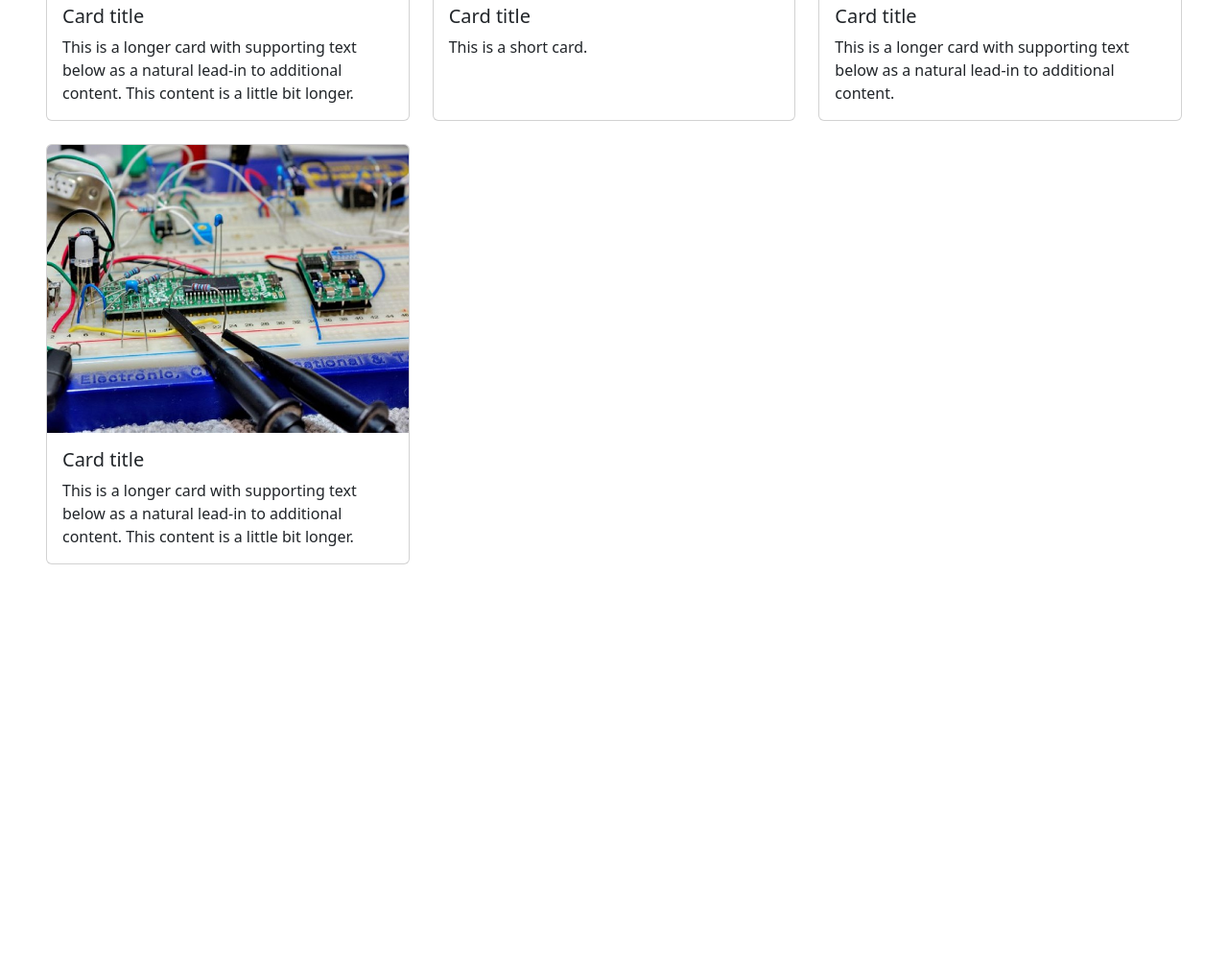
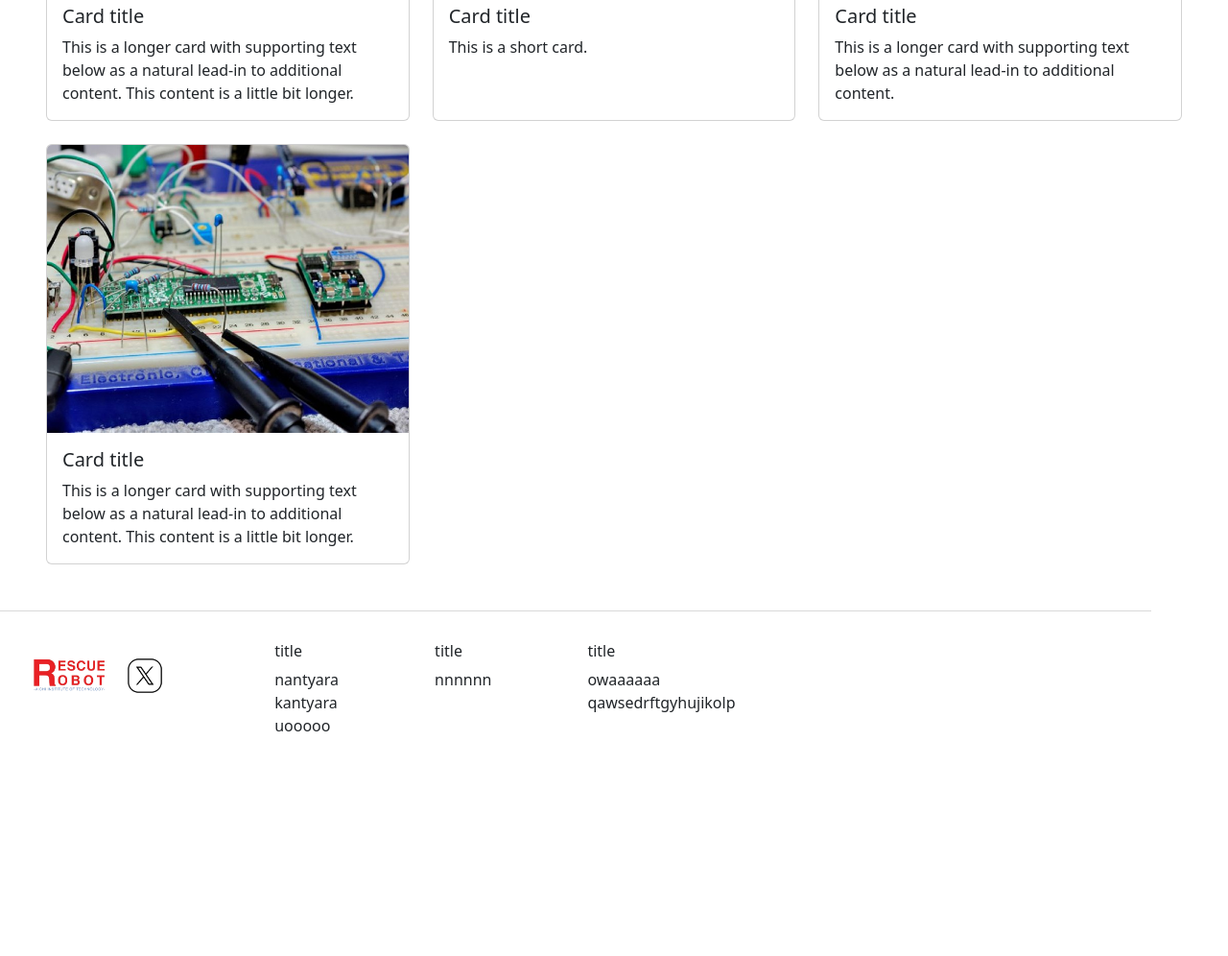
Before and after one commit to hukurou123/rescon, a plain HTML site: page index.html in a window 1280 px wide. Shown: the part 2327-3323 px from the top of the page at 96% size. Before the commit the page ends 2963 px from the top, so only its background shows below. Drawn offline with nearby package versions, Linux system fonts and the light colour scheme.

Commit message:
🦉Update:Footer
フッターの追加

```diff
--- a/index.html
+++ b/index.html
@@ -167,4 +167,27 @@
     </div>
     <script src="https://cdn.jsdelivr.net/npm/bootstrap@5.3.0/dist/js/bootstrap.bundle.min.js" integrity="sha384-geWF76RCwLtnZ8qwWowPQNguL3RmwHVBC9FhGdlKrxdiJJigb/j/68SIy3Te4Bkz" crossorigin="anonymous"></script>
   </body>
+  <footer>
+    <div id="icons">
+        <img src="images/Logo.png" alt="logo" class="img-fluid" width="80px" height="20px">
+        <a href="https://x.com/nagakuteborders" target="_blank">
+        <img width="70" height="70" src="images/X_logo.png" alt="twitter"/>
+        </a>
+    </div>
+    <div>
+        <h6>title</h6>
+        <h7>nantyara</h7><br>
+        <h7>kantyara</h7><br>
+        <h7>uooooo</h7>
+    </div>
+    <div>
+        <h6>title</h6>
+        <h7>nnnnnn</h7>
+    </div>
+    <div>
+        <h6>title</h6>
+        <h7>owaaaaaa</h7><br>
+        <h7>qawsedrftgyhujikolp</h7>
+    </div>
+  </footer>
 </html>
--- a/styles.css
+++ b/styles.css
@@ -53,23 +53,29 @@ img{
     width: 100%;
     height: 300px;
 }
-/* Panel Image Double */
+
+footer{
+    /* Footer */
+
+    box-sizing: border-box;
 
     /* オートレイアウト */
-/*display: flex;
+    display: flex;
     flex-direction: row;
+    flex-wrap: wrap;
     align-items: flex-start;
-padding: 64px;
-gap: 48px;
+    align-content: flex-start;
+    padding: 32px 32px 160px;
+    gap: 100px;
 
     width: 1200px;
-height: 478px;
+    height: 360px;
 
     background: #FFFFFF;
-opacity: 0.8;
+    border-top: 1px solid #D9D9D9;
 
     /* オートレイアウト内部 */
-/*flex: none;
-order: 2;
-align-self: stretch;
-flex-grow: 0;*/
+    flex: none;
+    order: 5;
+    flex-grow: 0;
+}
```
Also changed, not shown: images/X_logo.png (added). Lines whose indentation alone changed are shown as unchanged.
